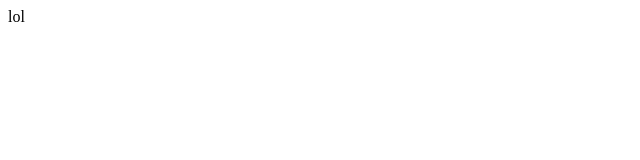
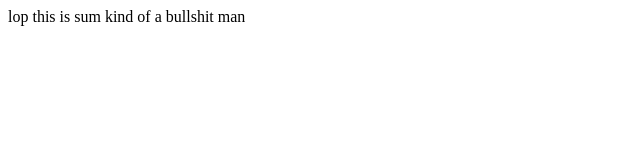
Before and after one commit to FrancescoSanvito2001/Nov--slo-ka, a plain HTML site: page index.html in a window 1280 px wide. Shown: the whole page, without its empty margins (0-640 px from the left). Drawn offline with Linux system fonts and the light colour scheme.

Commit message:
co to kurva dělam

```diff
--- a/index.html
+++ b/index.html
@@ -6,7 +6,9 @@
     <title>Document</title>
 </head>
 <body>
-    lol
+    lop
+    this is sum kind of a bullshit man
+
 
 </body>
 </html>
```
